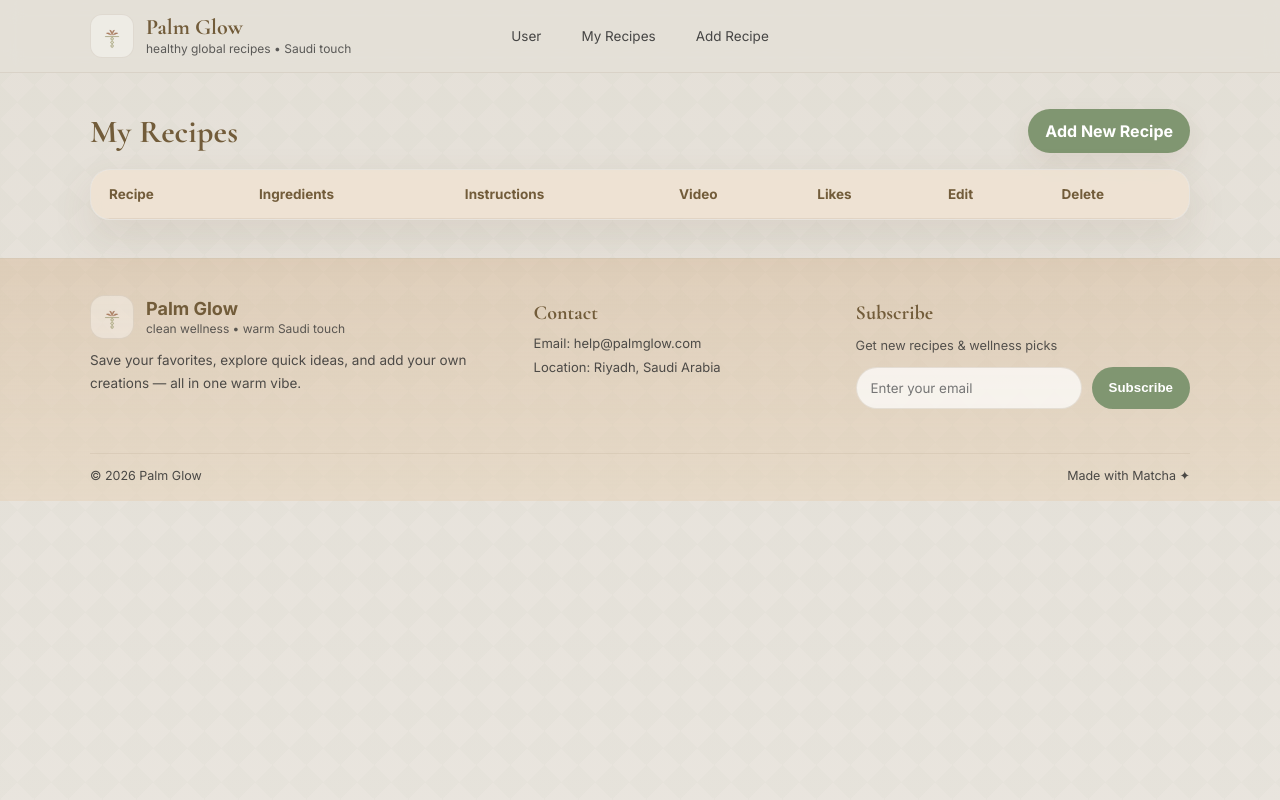
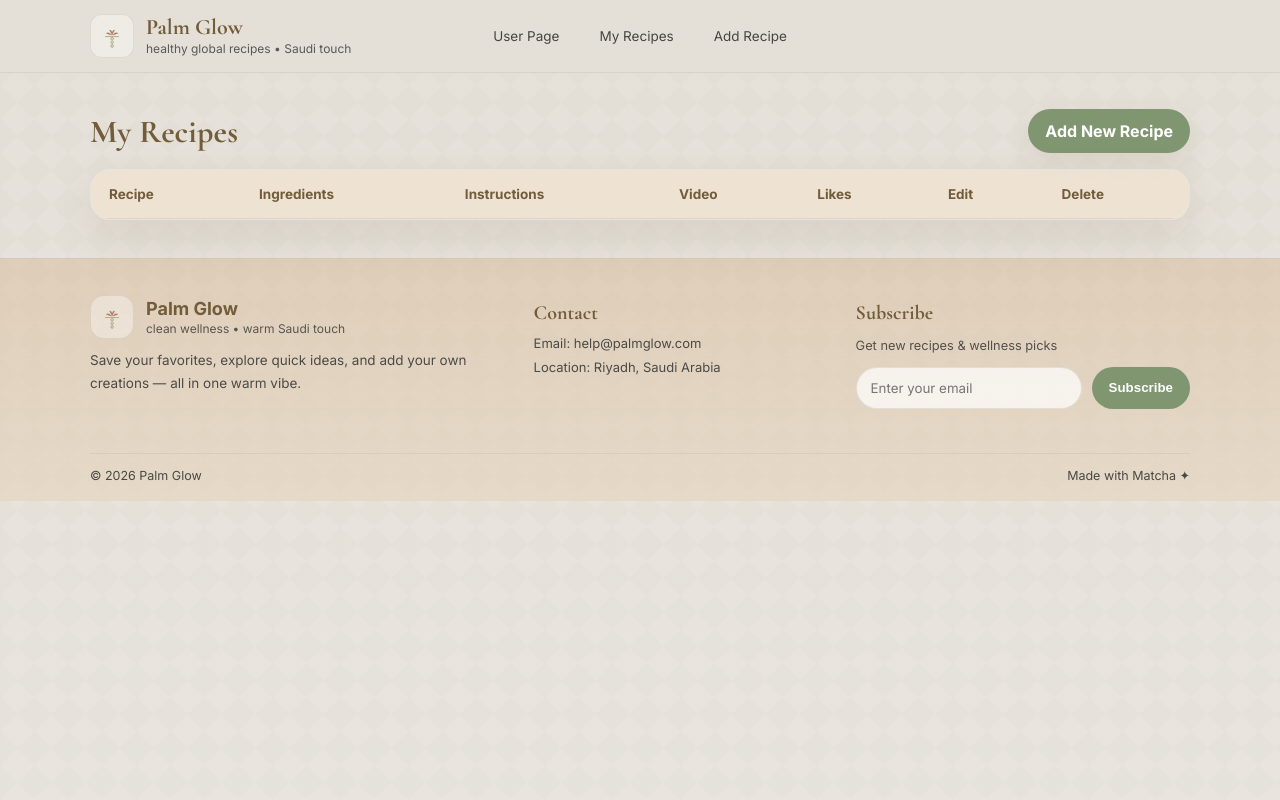
Before and after one commit to Sarahhtamimi/IT329, a PHP site: page /myRecipes.php in a window 1280 px wide. Run offline with PHP 8.4, Linux system fonts and the light colour scheme; a user stored in the database is signed in; data comes from the database, SQL or seed files in the repository; lists and menus that the app fills with data are empty.

Commit message:
edit the header

```diff
--- a/myRecipes.php
+++ b/myRecipes.php
@@ -633,9 +633,9 @@ while ($ins = $insResult->fetch_assoc()) {
       </a>
 
       <nav>
-        <a class="nav-link" href="user2.html">User</a>
-        <a class="nav-link" href="myRecipes.html">My Recipes</a>
-        <a class="nav-link" href="addRecipe.html">Add Recipe</a>
+        <a class="nav-link" href="user.php">User Page</a>
+        <a class="nav-link" href="myRecipes.php">My Recipes</a>
+        <a class="nav-link" href="addRecipe.php">Add Recipe</a>
       </nav>
 
 
```
